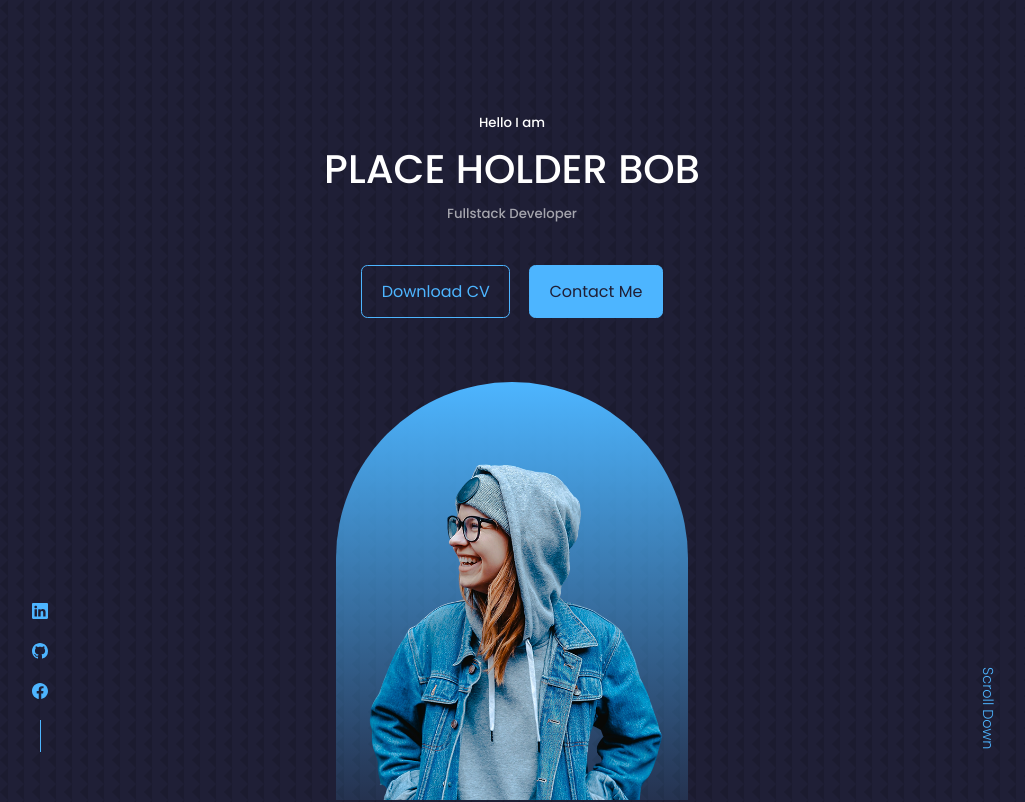
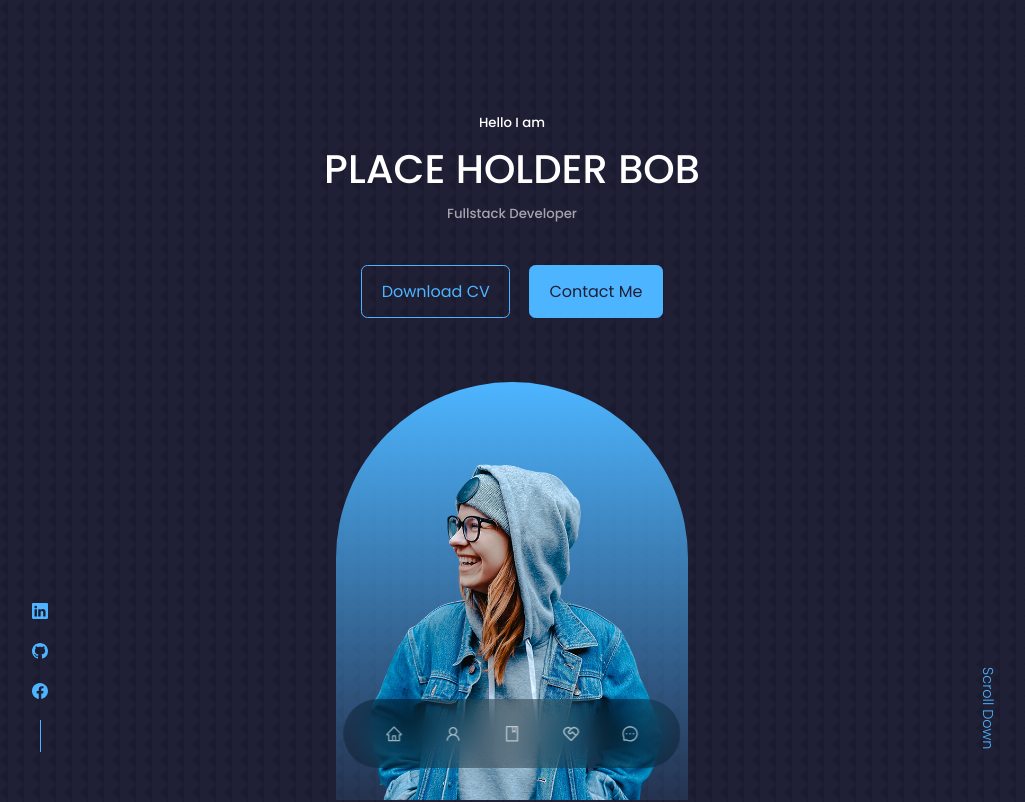
Before and after one commit to conorerickson/react-tutorial, a React (Create React App) app: page / in a window 1280 px wide. Shown: the top 802 px of the page, without its empty margins (128-1153 px from the left). Built offline with nearby package versions, Linux system fonts and the light colour scheme.

Commit message:
Updated Id in Header.jsx and completed Navbar

```diff
--- a/src/components/header/Header.jsx
+++ b/src/components/header/Header.jsx
@@ -6,7 +6,7 @@ import HeaderSocials from './HeaderSocials'
 
 const Header = () => {
   return (
-    <header>
+    <header id='home'>
       <div className='container header__container'>
         <h5>Hello I am</h5>
         <h1>PLACE HOLDER BOB</h1>
@@ -15,7 +15,7 @@ const Header = () => {
         <HeaderSocials />
 
         <div className='me'>
-          <img src={ME} alt='me' />
+          <img src={ME} alt='PLACEHOLDER IMG' />
         </div>
         <a href='#contact' className='scroll__down'>Scroll Down</a>
       </div>
--- a/src/components/nav/Nav.jsx
+++ b/src/components/nav/Nav.jsx
@@ -4,17 +4,28 @@ import { AiOutlineHome } from 'react-icons/ai'
 import { AiOutlineUser } from 'react-icons/ai'
 import { AiOutlineBook } from 'react-icons/ai'
 import { RiServiceLine } from 'react-icons/ri'
-import {AiOutlineMessage} from 'react-icons/ai'
+import { AiOutlineMessage } from 'react-icons/ai'
+import {useState} from 'react'
 
 
 const Nav = () => {
+  const [activeNav, setActiveNav] = useState('#');
   return (
     <nav>
-      <a href='#'><AiOutlineHome /></a>
-      <a href='#about'><AiOutlineUser /></a>
-      <a href='#experience'><AiOutlineBook /></a>
-      <a href='#services'><RiServiceLine /></a>
-      <a href='#contact'><AiOutlineMessage /></a>
+      <a href='#home' onClick={() => setActiveNav('#home')}
+      className={activeNav === '#home' ? 'active' : ''}><AiOutlineHome /></a>
+
+      <a href='#about' onClick={() => setActiveNav('#about')}
+        className={activeNav === '#about' ? 'active' : ''}><AiOutlineUser /></a>
+
+      <a href='#experience' onClick={() => setActiveNav('#experience')}
+        className={activeNav === '#experience' ? 'active' : ''}><AiOutlineBook /></a>
+
+      <a href='#services' onClick={() => setActiveNav('#services')}
+        className={activeNav === '#services' ? 'active' : ''}><RiServiceLine /></a>
+
+      <a href='#contact' onClick={() => setActiveNav('#contact')}
+        className={activeNav === '#contact' ? 'active' : ''}><AiOutlineMessage /></a>
     </nav>
   )
 }
--- a/src/components/nav/nav.css
+++ b/src/components/nav/nav.css
@@ -0,0 +1,33 @@
+nav{
+  background: rgba(0, 0, 0, 0.3);
+  width: max-content;
+  display: block;
+  padding: 0.7rem 1.7rem;
+  z-index: 2;
+  position: fixed;
+  left: 50%;
+  transform: translateX(-50%);
+  bottom: 2rem;
+  display: flex;
+  gap: 0.8rem;
+  border-radius: 3rem;
+  backdrop-filter: blur(15px);
+}
+
+nav a{
+  background: transparent;
+  padding: 0.9rem;
+  border-radius: 50%;
+  display: flex;
+  color: var(--color-light);
+  font-size: 1.1rem;
+}
+
+nav a::hover{
+  background: rgba(0, 0, 0, 0.3);
+}
+
+nav a.active{
+  background: var(--color-bg);
+  color: var(--color-white);
+}
```
